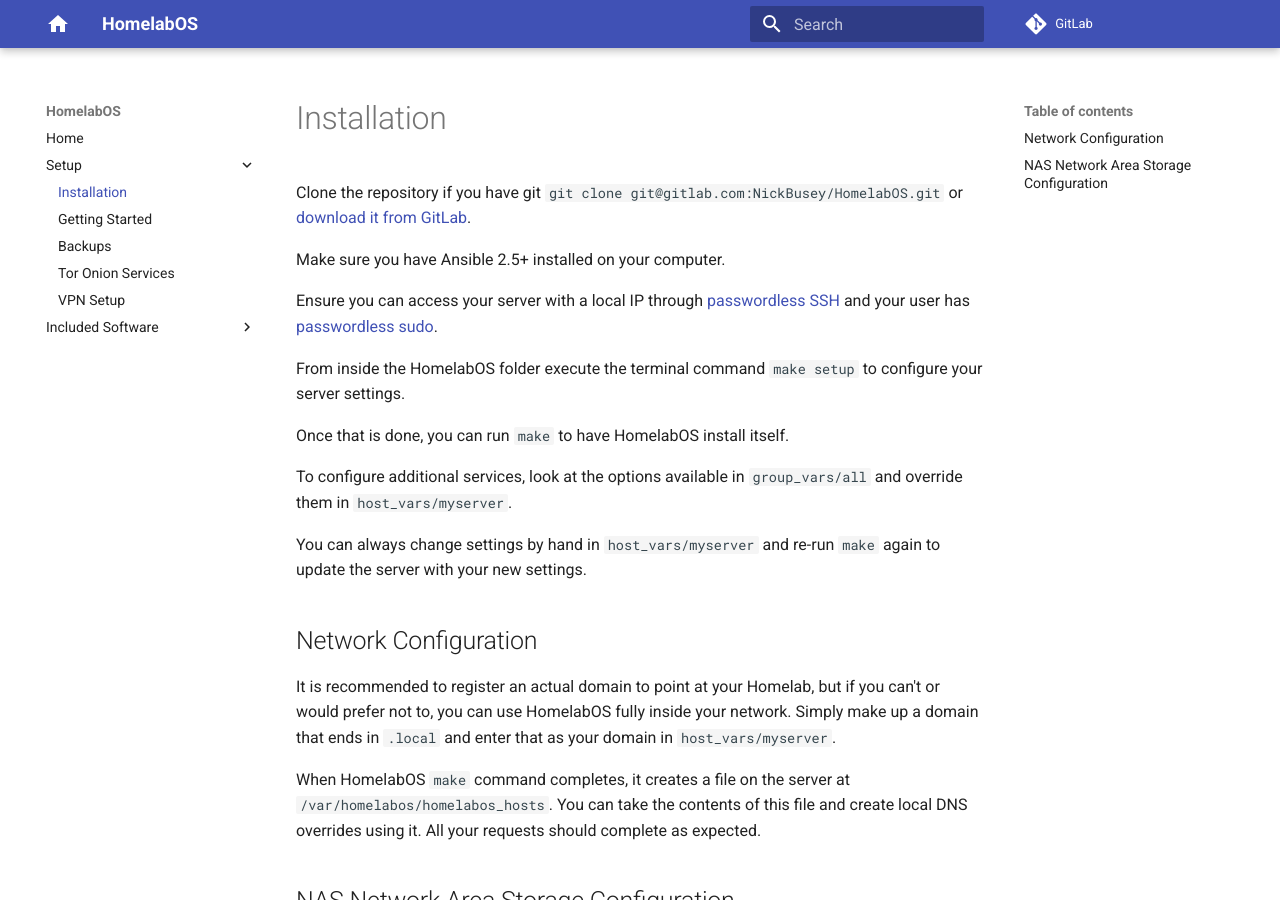
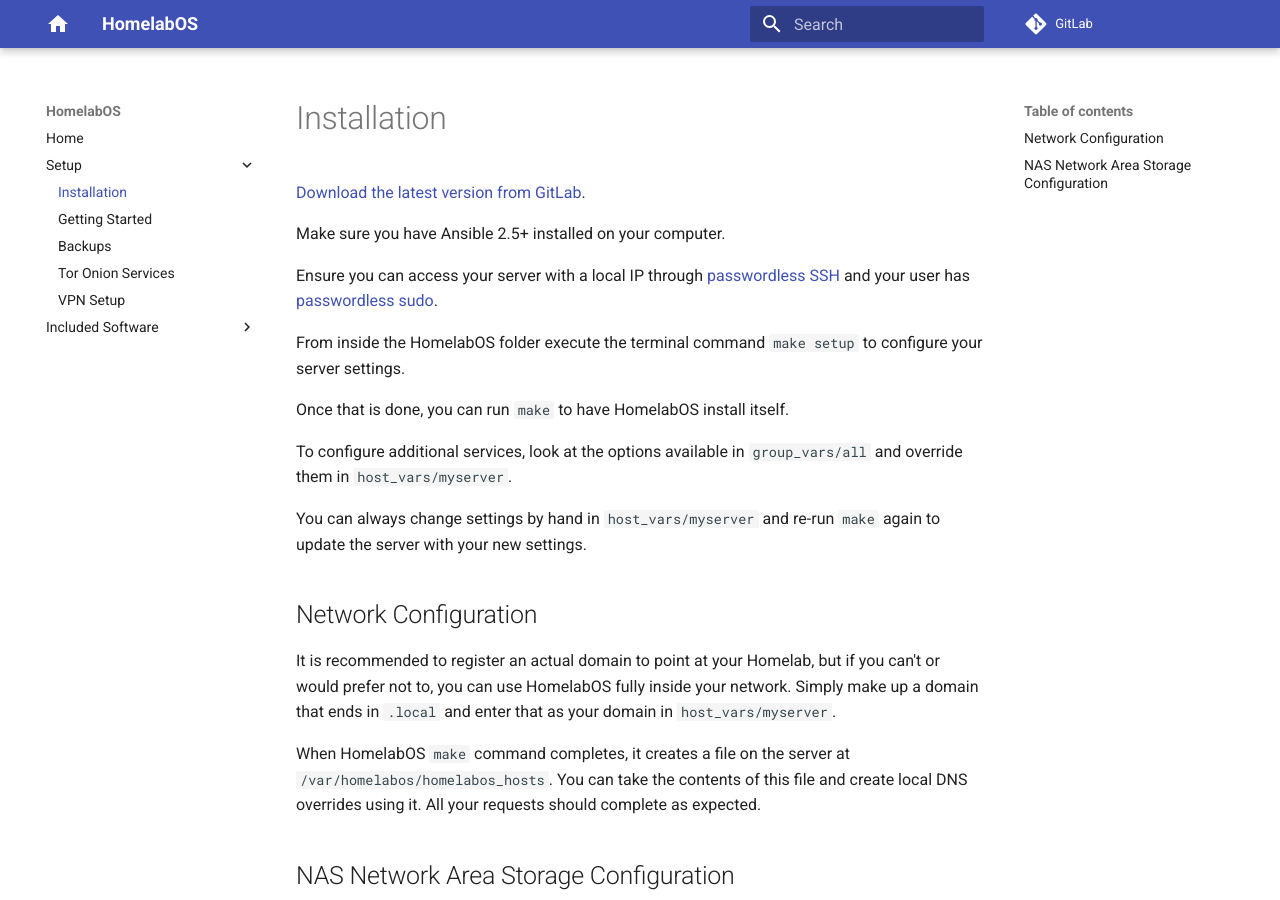
Before and after one commit to homelabos/homelabos, an MkDocs documentation site: the page built from docs/setup/installation.md, in a window 1280 px wide and 900 px high. Built offline with MkDocs 1.6.1 and Material for MkDocs 9.7.7, drawn with Linux system fonts in a browser that asks for light colours; comment, search, counter and statistics services are not loaded; old or Windows-style settings are respelled for this version of MkDocs.

Commit message:
Change download directions to point to releases

```diff
--- a/docs/setup/installation.md
+++ b/docs/setup/installation.md
@@ -1,6 +1,6 @@
 # Installation
 
-Clone the repository if you have git `git clone git@gitlab.com:NickBusey/HomelabOS.git` or [download it from GitLab](https://gitlab.com/NickBusey/HomelabOS/-/archive/master/HomelabOS-master.zip).
+[Download the latest version from GitLab](https://gitlab.com/NickBusey/HomelabOS/tags).
 
 Make sure you have Ansible 2.5+ installed on your computer.
 
```
